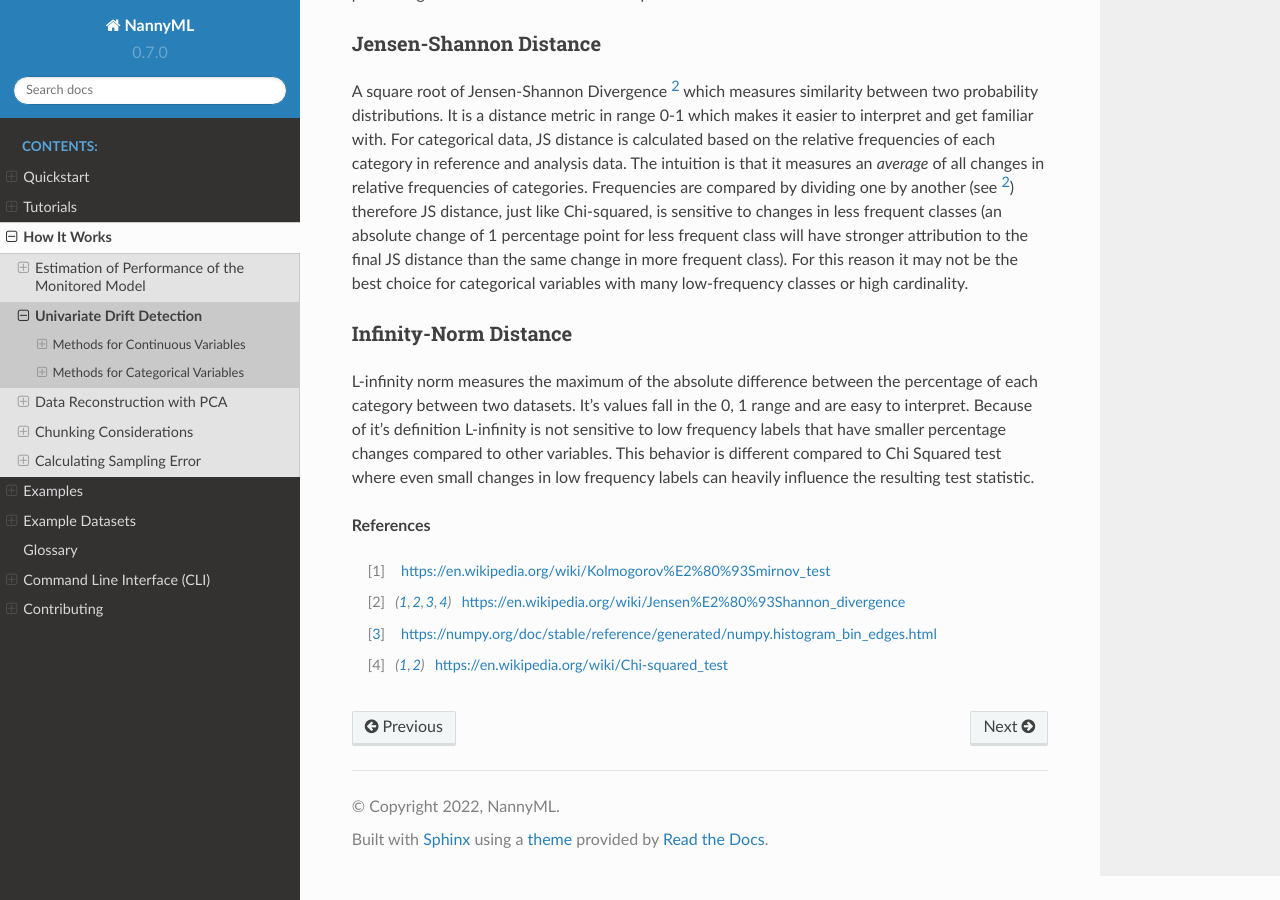
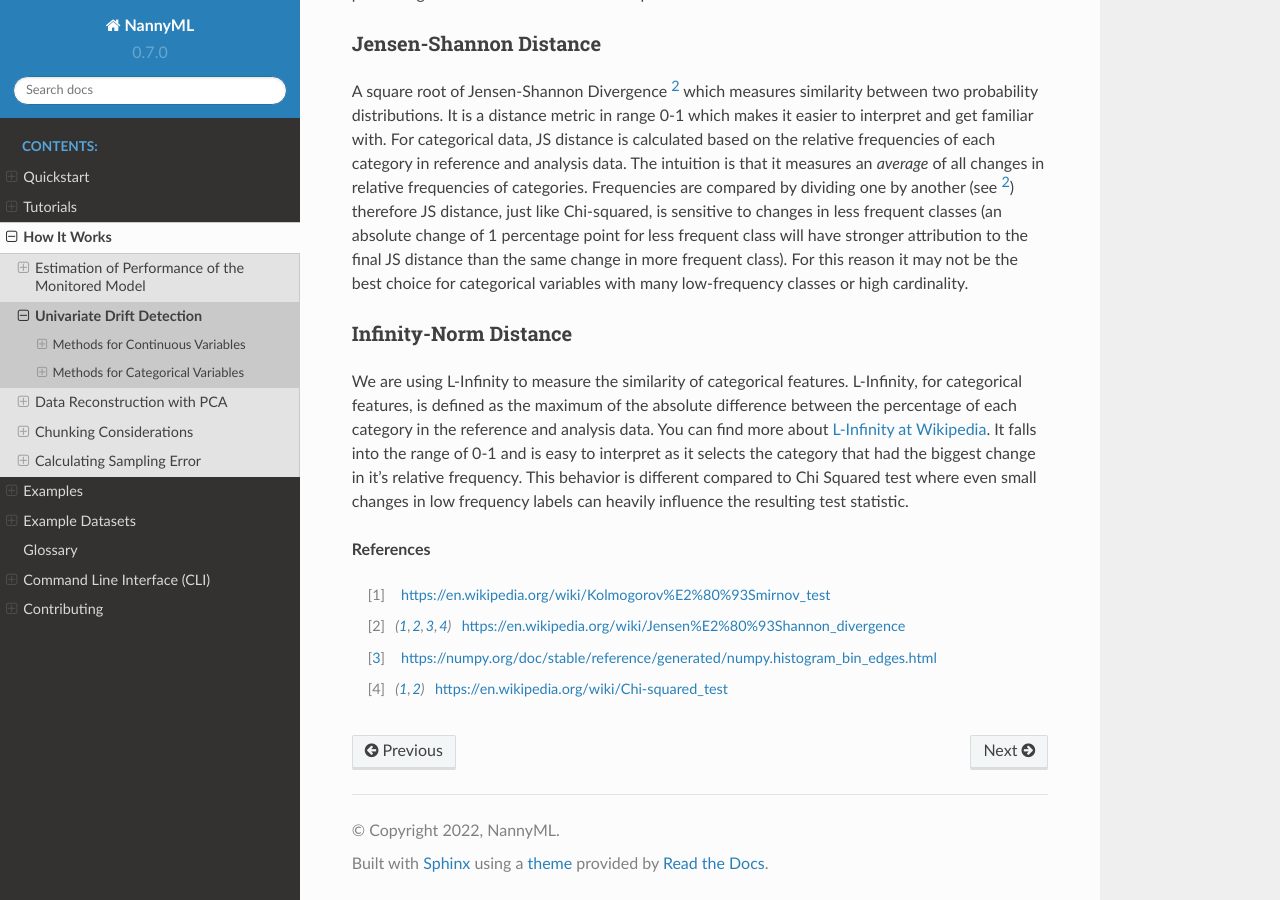
Before and after one commit to NannyML/nannyml, a Sphinx documentation site: the page built from docs/how_it_works/univariate_drift_detection.rst, in a window 1280 px wide and 900 px high, scrolled down 3866 px. Built offline with Sphinx 7.4.7 and the Read the Docs theme 2.0.0, drawn with Linux system fonts in a browser that asks for light colours; pages that are not in the unit, such as notebooks, are missing from menus.

Commit message:
rebase fix

```diff
--- a/docs/how_it_works/univariate_drift_detection.rst
+++ b/docs/how_it_works/univariate_drift_detection.rst
@@ -125,10 +125,11 @@ may not be the best choice for categorical variables with many low-frequency cla
 Infinity-Norm Distance
 ........................
 
-L-infinity norm measures the maximum of the absolute difference between the percentage of each category between two datasets. It's values
-fall in the 0, 1 range and are easy to interpret. Because of it's definition L-infinity is not sensitive to low frequency labels that have
-smaller percentage changes compared to other variables. This behavior is different compared to Chi Squared test where even small changes
-in low frequency labels can heavily influence the resulting test statistic.
+We are using L-Infinity to measure the similarity of categorical features. L-Infinity, for categorical features, is defined as
+the maximum of the absolute difference between the percentage of each category in the reference and analysis data.
+You can find more about `L-Infinity at Wikipedia`_. It falls into the range of 0-1 and is easy to interpret as it selects
+the category that had the biggest change in it's relative frequency. This behavior is different compared to Chi Squared test
+where even small changes in low frequency labels can heavily influence the resulting test statistic.
 
 
 **References**
```
